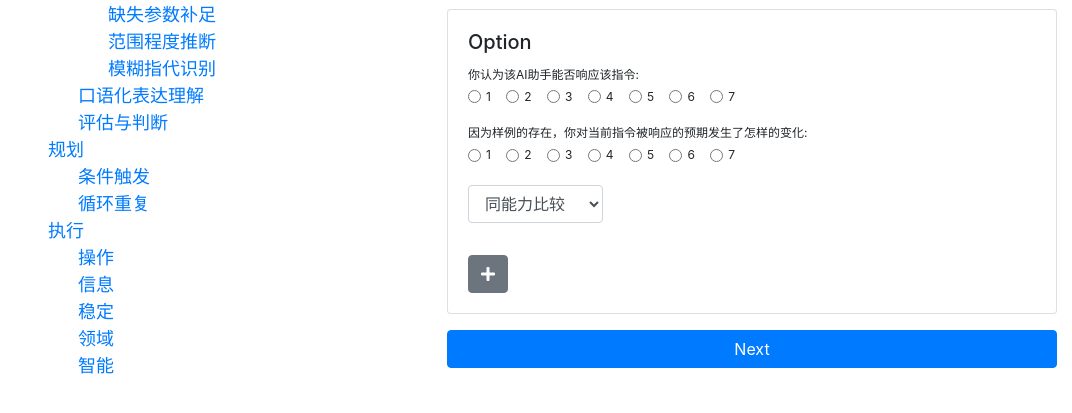
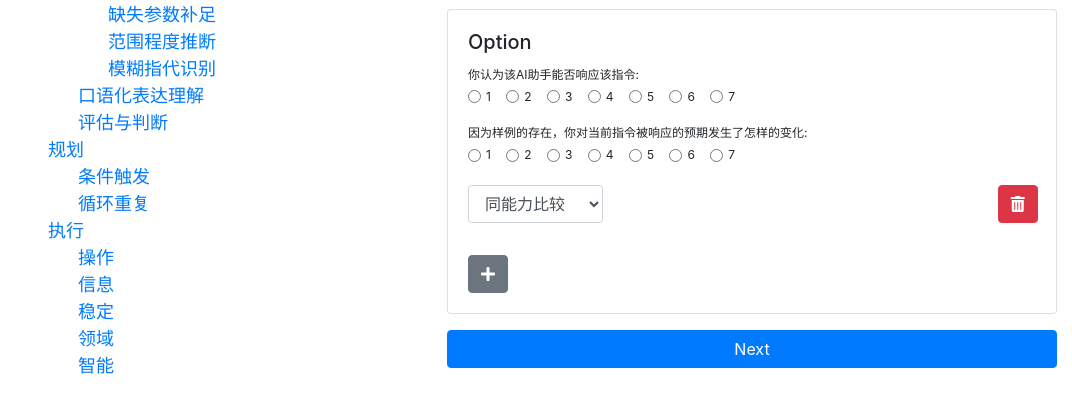
Before and after one commit to yh-zhu18thu/Inception-Annotation, a Flask app: template templates/index.html in a window 1280 px wide. Shown: the part 196-609 px from the top of the page, without its empty margins (208-1280 px from the left). Run offline with Flask 3, Linux system fonts and the light colour scheme; the template is opened without the code that fills it, so the values that code supplies are empty; some libraries are stand-ins or nearby versions.

Commit message:
add minus button

```diff
--- a/templates/index.html
+++ b/templates/index.html
@@ -213,10 +213,13 @@
                                     </select>
                                 </div>
                                 <!-- Expression -->
-                                <div class="col-md-9">
+                                <div class="col-md-8">
                                     <div class="input-group expression-group">
                                          <!-- The expression will be constructed here dynamically -->
                                     </div>
+                                </div>
+                                <div class="col-md-1">
+                                    <button type="button" class="btn btn-danger remove-statement"><i class="fas fa-trash-alt"></i></button>
                                 </div>
                             </div>
                         </div>
@@ -351,10 +354,13 @@
                     </select>\
                 </div>\
                 <!-- Expression -->\
-                <div class="col-md-9">\
+                <div class="col-md-8">\
                     <div class="input-group expression-group">\
                             <!-- The expression will be constructed here dynamically -->\
                     </div>\
+                </div>\
+                <div class="col-md-1">\
+                    <button type="button" class="btn btn-danger remove-statement"><i class="fas fa-trash-alt"></i></button>\
                 </div>\
             </div>\
             ');
@@ -389,10 +395,13 @@
                     </select>\
                 </div>\
                 <!-- Expression -->\
-                <div class="col-md-9">\
+                <div class="col-md-8">\
                     <div class="input-group expression-group">\
                             <!-- The expression will be constructed here dynamically -->\
                     </div>\
+                </div>\
+                <div class="col-md-1">\
+                    <button type="button" class="btn btn-danger remove-statement"><i class="fas fa-trash-alt"></i></button>\
                 </div>\
             </div>\
             ');
@@ -459,6 +468,11 @@
             //alert('Button clicked!');
         });
 
+        $(document).on('click', '.remove-statement', function() {
+            $(this).closest('.form-row').remove();
+        });
+
+
 
 
 
```
Also changed, not shown: 1 other file.
